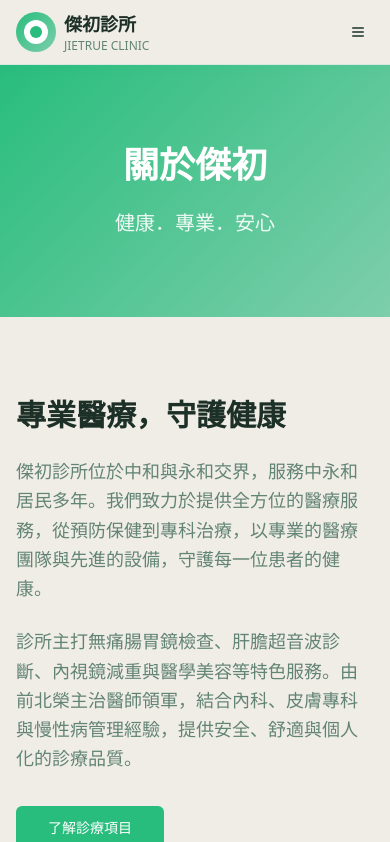
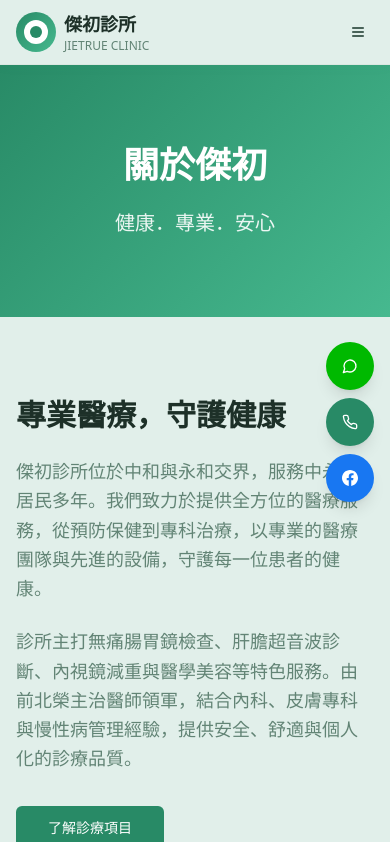
Before and after one commit to sylchang/jietrue-speed-up, a React (Vite) app: page /about in a window 390 px wide. Shown: the top 842 px of the page. Built offline with nearby package versions, Linux system fonts and the light colour scheme.

Commit message:
Update design to match OYGI Clinic
Update website design to match OYGI Clinic's color scheme. Ensure all pages have navigation and add sticky Line, Facebook, and phone buttons.

```diff
--- /dev/null
+++ b/src/components/StickyActions.tsx
@@ -0,0 +1,39 @@
+import { Phone, MessageCircle } from "lucide-react";
+import { Button } from "@/components/ui/button";
+
+const StickyActions = () => {
+  return (
+    <div className="fixed right-4 top-1/2 -translate-y-1/2 z-50 flex flex-col gap-2">
+      {/* LINE Button */}
+      <Button
+        size="icon"
+        className="h-12 w-12 rounded-full bg-[#00B900] hover:bg-[#00A000] text-white shadow-lg"
+        onClick={() => window.open('https://line.me/ti/p/@your-line-id', '_blank')}
+      >
+        <MessageCircle className="h-6 w-6" />
+      </Button>
+
+      {/* Phone Button */}
+      <Button
+        size="icon"
+        className="h-12 w-12 rounded-full bg-primary hover:bg-primary-dark text-white shadow-lg"
+        onClick={() => window.open('tel:04-2461-1216', '_self')}
+      >
+        <Phone className="h-6 w-6" />
+      </Button>
+
+      {/* Facebook Button */}
+      <Button
+        size="icon"
+        className="h-12 w-12 rounded-full bg-[#1877F2] hover:bg-[#166FE5] text-white shadow-lg"
+        onClick={() => window.open('https://facebook.com/your-page', '_blank')}
+      >
+        <svg className="h-6 w-6" fill="currentColor" viewBox="0 0 24 24">
+          <path d="M24 12.073c0-6.627-5.373-12-12-12s-12 5.373-12 12c0 5.99 4.388 10.954 10.125 11.854v-8.385H7.078v-3.47h3.047V9.43c0-3.007 1.792-4.669 4.533-4.669 1.312 0 2.686.235 2.686.235v2.953H15.83c-1.491 0-1.956.925-1.956 1.874v2.25h3.328l-.532 3.47h-2.796v8.385C19.612 23.027 24 18.062 24 12.073z"/>
+        </svg>
+      </Button>
+    </div>
+  );
+};
+
+export default StickyActions;
--- a/src/index.css
+++ b/src/index.css
@@ -6,21 +6,21 @@
 
 @layer base {
   :root {
-    /* Medical Green Color Palette */
-    --background: 45 25% 92%;
-    --foreground: 154 25% 15%;
+    /* OY Clinic Green Color Palette - Based on reference site */
+    --background: 158 30% 91%;
+    --foreground: 158 40% 15%;
 
     --card: 0 0% 100%;
-    --card-foreground: 154 25% 15%;
+    --card-foreground: 158 40% 15%;
 
     --popover: 0 0% 100%;
-    --popover-foreground: 154 25% 15%;
+    --popover-foreground: 158 40% 15%;
 
-    /* Primary: Medical Green */
-    --primary: 154 65% 45%;
+    /* Primary: Deep Teal Green (like OY clinic) */
+    --primary: 158 55% 35%;
     --primary-foreground: 0 0% 100%;
-    --primary-light: 154 45% 65%;
-    --primary-dark: 154 75% 35%;
+    --primary-light: 158 45% 50%;
+    --primary-dark: 158 65% 25%;
 
     /* Secondary: Warm Beige */
     --secondary: 45 25% 92%;
--- a/src/pages/About.tsx
+++ b/src/pages/About.tsx
@@ -1,4 +1,5 @@
 import Navigation from "@/components/Navigation";
+import StickyActions from "@/components/StickyActions";
 import { Card, CardContent } from "@/components/ui/card";
 import { Badge } from "@/components/ui/badge";
 import { Button } from "@/components/ui/button";
@@ -63,6 +64,7 @@ const About = () => {
   return (
     <div className="min-h-screen bg-background">
       <Navigation />
+      <StickyActions />
 
       {/* Hero Section */}
       <section className="py-20 bg-gradient-hero text-primary-foreground">
--- a/src/pages/Contact.tsx
+++ b/src/pages/Contact.tsx
@@ -1,3 +1,5 @@
+import Navigation from "@/components/Navigation";
+import StickyActions from "@/components/StickyActions";
 import { Card, CardContent, CardHeader, CardTitle } from "@/components/ui/card";
 import { Button } from "@/components/ui/button";
 import { Input } from "@/components/ui/input";
@@ -8,7 +10,7 @@ import {
   Phone,
   Clock,
   Mail,
-  Navigation,
+  Navigation as NavigationIcon,
   Car,
   Bus,
   Train,
@@ -42,6 +44,8 @@ const Contact = () => {
 
   return (
     <div className="min-h-screen bg-gradient-card">
+      <Navigation />
+      <StickyActions />
       {/* Header */}
       <section className="bg-gradient-hero text-primary-foreground py-16">
         <div className="max-w-7xl mx-auto px-4 sm:px-6 lg:px-8 text-center">
@@ -115,7 +119,7 @@ const Contact = () => {
               <Card className="shadow-elegant">
                 <CardHeader>
                   <CardTitle className="text-xl text-medical-text flex items-center space-x-2">
-                    <Navigation className="w-5 h-5 text-primary" />
+                    <NavigationIcon className="w-5 h-5 text-primary" />
                     <span>交通方式</span>
                   </CardTitle>
                 </CardHeader>
--- a/src/pages/Doctors.tsx
+++ b/src/pages/Doctors.tsx
@@ -1,3 +1,5 @@
+import Navigation from "@/components/Navigation";
+import StickyActions from "@/components/StickyActions";
 import { Card, CardContent } from "@/components/ui/card";
 import { Badge } from "@/components/ui/badge";
 import { Button } from "@/components/ui/button";
@@ -73,6 +75,8 @@ const Doctors = () => {
 
   return (
     <div className="min-h-screen bg-gradient-card">
+      <Navigation />
+      <StickyActions />
       {/* Header */}
       <section className="bg-gradient-hero text-primary-foreground py-16">
         <div className="max-w-7xl mx-auto px-4 sm:px-6 lg:px-8 text-center">
--- a/src/pages/HealthInfo.tsx
+++ b/src/pages/HealthInfo.tsx
@@ -1,4 +1,5 @@
 import Navigation from "@/components/Navigation";
+import StickyActions from "@/components/StickyActions";
 import { Card, CardContent, CardHeader, CardTitle } from "@/components/ui/card";
 import { Badge } from "@/components/ui/badge";
 import { Button } from "@/components/ui/button";
@@ -69,6 +70,7 @@ const HealthInfo = () => {
   return (
     <div className="min-h-screen bg-background">
       <Navigation />
+      <StickyActions />
 
       {/* Hero Section */}
       <section className="py-20 bg-gradient-hero text-primary-foreground">
--- a/src/pages/Hours.tsx
+++ b/src/pages/Hours.tsx
@@ -1,3 +1,5 @@
+import Navigation from "@/components/Navigation";
+import StickyActions from "@/components/StickyActions";
 import { Card, CardContent, CardHeader, CardTitle } from "@/components/ui/card";
 import { Badge } from "@/components/ui/badge";
 import { Button } from "@/components/ui/button";
@@ -74,6 +76,8 @@ const Hours = () => {
 
   return (
     <div className="min-h-screen bg-gradient-card">
+      <Navigation />
+      <StickyActions />
       {/* Header */}
       <section className="bg-gradient-hero text-primary-foreground py-16">
         <div className="max-w-7xl mx-auto px-4 sm:px-6 lg:px-8 text-center">
--- a/src/pages/Index.tsx
+++ b/src/pages/Index.tsx
@@ -1,4 +1,5 @@
 import Navigation from "@/components/Navigation";
+import StickyActions from "@/components/StickyActions";
 import Hero from "@/components/Hero";
 import { Card, CardContent } from "@/components/ui/card";
 import { Button } from "@/components/ui/button";
@@ -65,6 +66,7 @@ const Index = () => {
   return (
     <div className="min-h-screen bg-background">
       <Navigation />
+      <StickyActions />
       <Hero />
 
       {/* Features Section */}
--- a/src/pages/News.tsx
+++ b/src/pages/News.tsx
@@ -1,4 +1,5 @@
 import Navigation from "@/components/Navigation";
+import StickyActions from "@/components/StickyActions";
 import { Card, CardContent, CardHeader, CardTitle } from "@/components/ui/card";
 import { Badge } from "@/components/ui/badge";
 import { Button } from "@/components/ui/button";
@@ -36,6 +37,7 @@ const News = () => {
   return (
     <div className="min-h-screen bg-background">
       <Navigation />
+      <StickyActions />
 
       {/* Hero Section */}
       <section className="py-20 bg-gradient-hero text-primary-foreground">
--- a/src/pages/Services.tsx
+++ b/src/pages/Services.tsx
@@ -1,4 +1,5 @@
 import Navigation from "@/components/Navigation";
+import StickyActions from "@/components/StickyActions";
 import { Card, CardContent, CardHeader, CardTitle } from "@/components/ui/card";
 import { Button } from "@/components/ui/button";
 import { Badge } from "@/components/ui/badge";
@@ -144,6 +145,7 @@ const Services = () => {
   return (
     <div className="min-h-screen bg-gradient-card">
       <Navigation />
+      <StickyActions />
       {/* Header */}
       <section className="bg-gradient-hero text-primary-foreground py-16">
         <div className="max-w-7xl mx-auto px-4 sm:px-6 lg:px-8 text-center">
```
